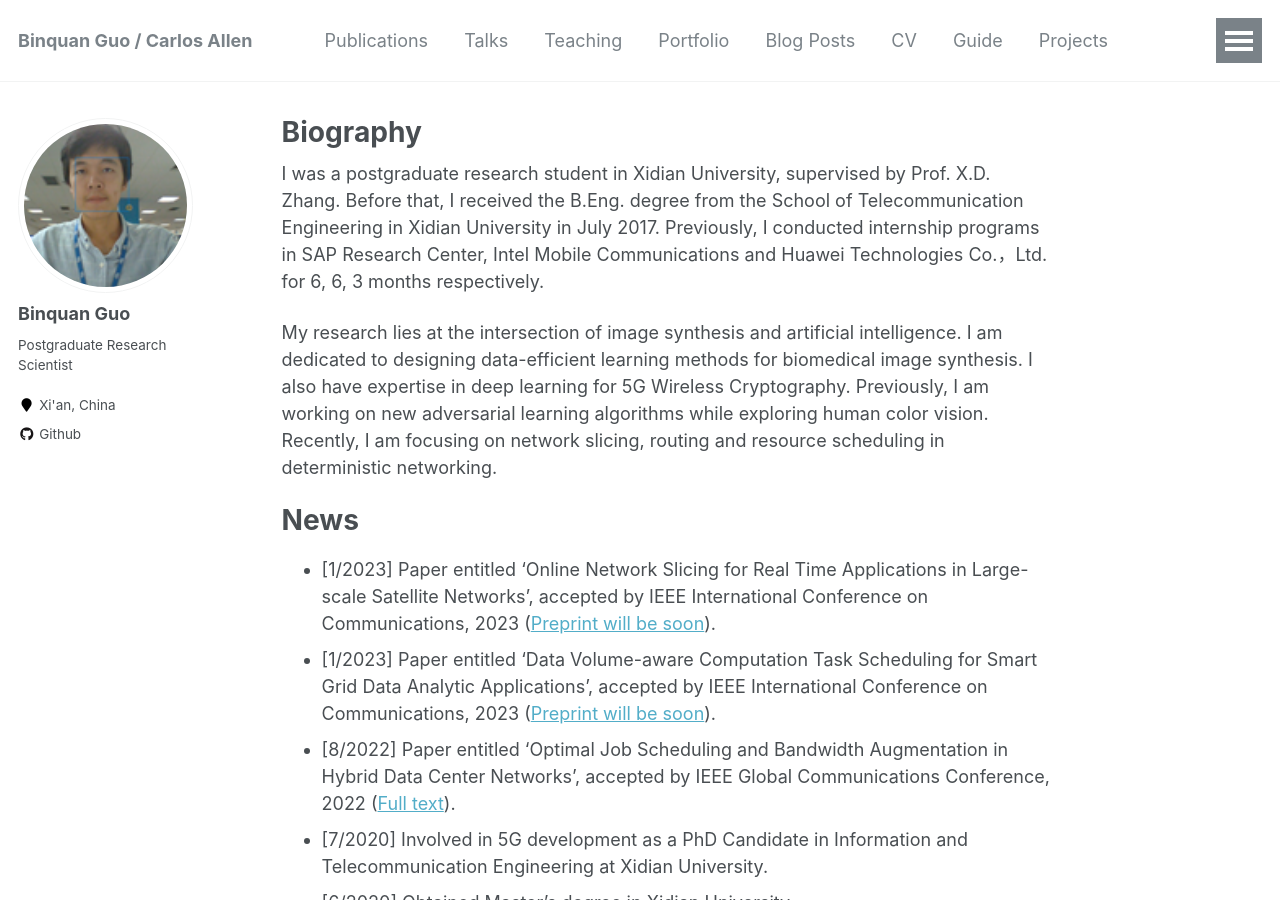
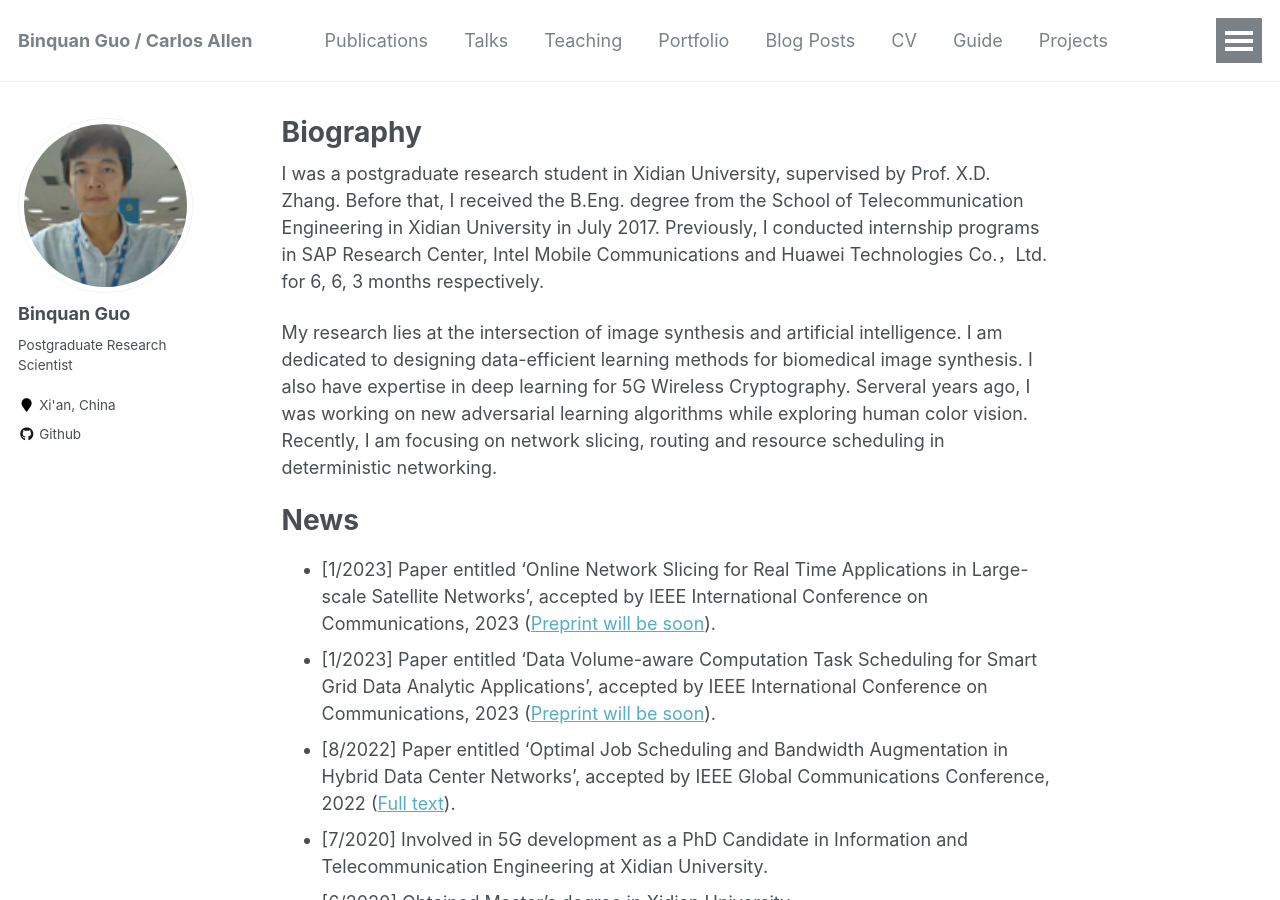
Before and after one commit to wilixx/wilixx.github.io, a Jekyll site: the page built from _pages/about.md, in a window 1280 px wide and 900 px high. Built offline with Jekyll 4.4.1, drawn with Linux system fonts in a browser that asks for light colours.

Commit message:
Update about.md
Correct grammer mistables related to past tense.

```diff
--- a/_pages/about.md
+++ b/_pages/about.md
@@ -10,7 +10,7 @@ redirect_from:
 
 I was a postgraduate research student in Xidian University, supervised by Prof. X.D. Zhang. Before that, I received the B.Eng. degree from the School of Telecommunication Engineering in Xidian University in July 2017. Previously, I conducted internship programs in SAP Research Center, Intel Mobile Communications and Huawei Technologies Co.，Ltd. for 6, 6, 3 months respectively.
 
-My research lies at the intersection of image synthesis and artificial intelligence. I am dedicated to designing data-efficient learning methods for biomedical image synthesis. I also have expertise in deep learning for 5G Wireless Cryptography. Previously, I am working on new adversarial learning algorithms while exploring human color vision. Recently, I am focusing on network slicing, routing and resource scheduling in deterministic networking.
+My research lies at the intersection of image synthesis and artificial intelligence. I am dedicated to designing data-efficient learning methods for biomedical image synthesis. I also have expertise in deep learning for 5G Wireless Cryptography. Serveral years ago, I was working on new adversarial learning algorithms while exploring human color vision. Recently, I am focusing on network slicing, routing and resource scheduling in deterministic networking.
 
 
 News
```
